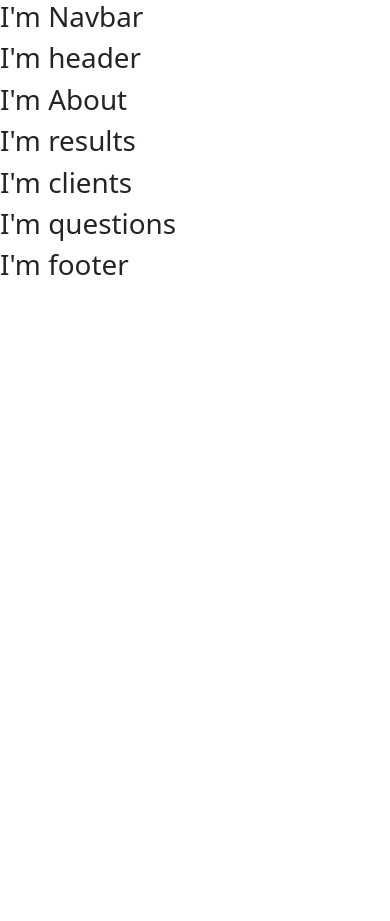
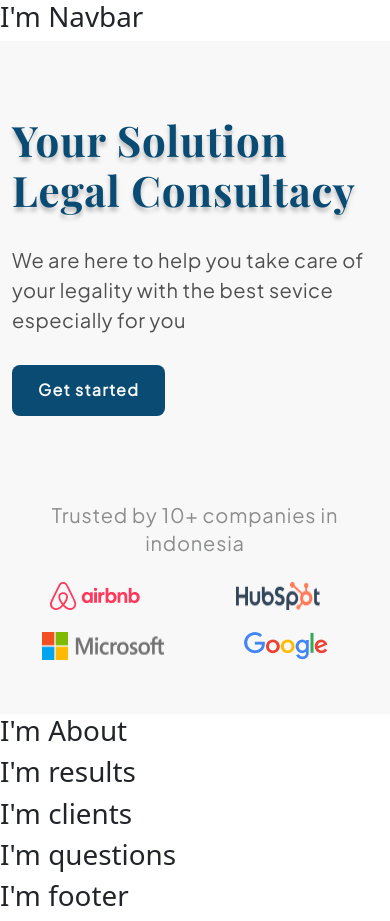
Before and after one commit to ProWork1/Lawyer_Landing_Page, a website: page src/index.html in a window 390 px wide. Before the commit the page ends 844 px from the top, so only its background shows below. Drawn offline with nearby package versions, Linux system fonts and the light colour scheme; files that its build step writes are made by us from their sources.

Commit message:
desktop and mobil of header complated

```diff
--- a/src/_header.html
+++ b/src/_header.html
@@ -1,3 +1,39 @@
 <header class="header">
-    <h1>I'm header</h1>
+    <div class="container">
+        <div class="row">
+            <div class="col-md-7" id="changeCol">
+                <div class="title">
+                    <div>Your Solution</div>
+                    <div>Legal Consultacy</div>
+                </div>
+                <div class="des">
+                    We are here to help you take care of your legality <br>
+                    with the best sevice especially for you
+                </div>
+                <a href="" class="btn getStarted">Get started</a>
+                <div class="companies">
+                    <div class="desktop">
+                        <div class="text">Trusted by 10+ companies in indonesia</div>
+                        <div class="companiesLogs">
+                            <img src="img/airbnb.png" alt="airbnb">
+                            <img src="img/hubspot.png" alt="hubspot">
+                        </div>
+                        <div class="companiesLogs">
+                            <img src="img/microsoft.png" alt="microsoft">
+                            <img src="img/google.png" alt="google">
+                        </div>
+                    </div>
+                    <div class="mobil">
+                        <div class="girl">
+                        </div>
+                    </div>
+                </div>
+            </div>
+            <div class="col-md-5 noneForMobil">
+                <div class="girl">
+
+                </div>
+            </div>
+        </div>
+    </div>
 </header>
--- a/src/js/script.js
+++ b/src/js/script.js
@@ -0,0 +1,4 @@
+
+if (window.innerWidth <= 991) {
+    changeCol.setAttribute('class', "col-md-12");
+}
--- /dev/null
+++ b/src/sass/header.scss
@@ -0,0 +1,159 @@
+@font-face {
+  font-family: "PlusJakartaSans";
+  src: url("../../fonts/PlusJakartaSans-Regular.ttf") format("truetype");
+}
+
+.header {
+  background-color: #f9f8f9;
+  font-family: "PlusJakartaSans", sans-serif;
+  .title,
+  .des,
+  .getStarted {
+    transition: 0.3s;
+  }
+  .title {
+    font-family: "Playfair Display", serif;
+    margin-top: 20%;
+    color: #094b72;
+    font-size: 75px;
+    line-height: 120%;
+    font-weight: bold;
+    letter-spacing: 0.02em;
+    text-shadow: 0 4px 4px rgba(0, 0, 0, 0.25);
+  }
+  .des {
+    font-family: "PlusJakartaSans", sans-serif;
+    font-weight: 500;
+    font-size: 24px;
+    line-height: 150%;
+    letter-spacing: 0.5px;
+    color: #4f4f4f;
+    margin-top: 30px;
+  }
+  .getStarted {
+    font-weight: bold;
+    font-size: 16px;
+    line-height: 140.5%;
+    letter-spacing: 0.08em;
+    color: #f9f8f9;
+    background-color: #094b72;
+    margin-top: 30px;
+    padding: 18px 30px;
+    border-radius: 8px;
+  }
+  .companies {
+    padding-bottom: 32px;
+    .text {
+      margin-top: 85px;
+      font-size: 22px;
+      line-height: 140.5%;
+      letter-spacing: 0.04em;
+      color: #8b8c8c;
+      margin-bottom: 25px;
+    }
+    .companiesLogs {
+      margin-bottom: 22px;
+      img {
+        margin-right: 20px;
+      }
+    }
+  }
+  .girl {
+    height: 100%;
+    width: 100%;
+    background: url("../img/lawyer-girl.png");
+    background-repeat: no-repeat;
+    background-size: contain;
+    background-position: center center;
+  }
+}
+@media (max-width: 1199px) {
+  .header {
+    .title {
+      font-size: 65px;
+    }
+    .des {
+      br {
+        display: none;
+      }
+    }
+    .girl {
+      background-position: center bottom;
+    }
+  }
+}
+@media (max-width: 991px) {
+  .header {
+    .companies {
+      display: flex;
+      .desktop {
+        width: 70%;
+      }
+      .mobil {
+        width: 30%;
+      }
+    }
+    .noneForMobil {
+      display: none;
+    }
+  }
+}
+@media (max-width: 767px) {
+  .header {
+    .title {
+      font-size: 60px;
+    }
+    .companies {
+      .text {
+        font-size: 20px;
+      }
+    }
+  }
+}
+@media (max-width: 515px) {
+  .header {
+    .title {
+      font-size: 50px;
+    }
+    .des {
+      font-size: 20px;
+    }
+    .getStarted {
+      padding: 13px 25px;
+    }
+    .companies {
+      display: block;
+      .desktop {
+        width: 100%;
+      }
+      .mobil {
+        display: none;
+      }
+      .companiesLogs {
+        display: flex;
+        justify-content: space-around;
+      }
+      .text {
+        text-align: center;
+      }
+    }
+  }
+}
+@media (max-width: 433px) {
+  .header {
+    .title {
+      font-size: 42px;
+    }
+  }
+}
+@media (max-width: 367px) {
+  .header {
+    .title {
+      font-size: 35px;
+    }
+    .des {
+      font-size: 18px;
+      margin-top: 25px;
+    }
+  }
+}
--- a/src/sass/style.scss
+++ b/src/sass/style.scss
@@ -0,0 +1,4 @@
+
+
+
+@import 'header';
```
Also changed, not shown: fonts/PlusJakartaSans-Regular.ttf (added).
